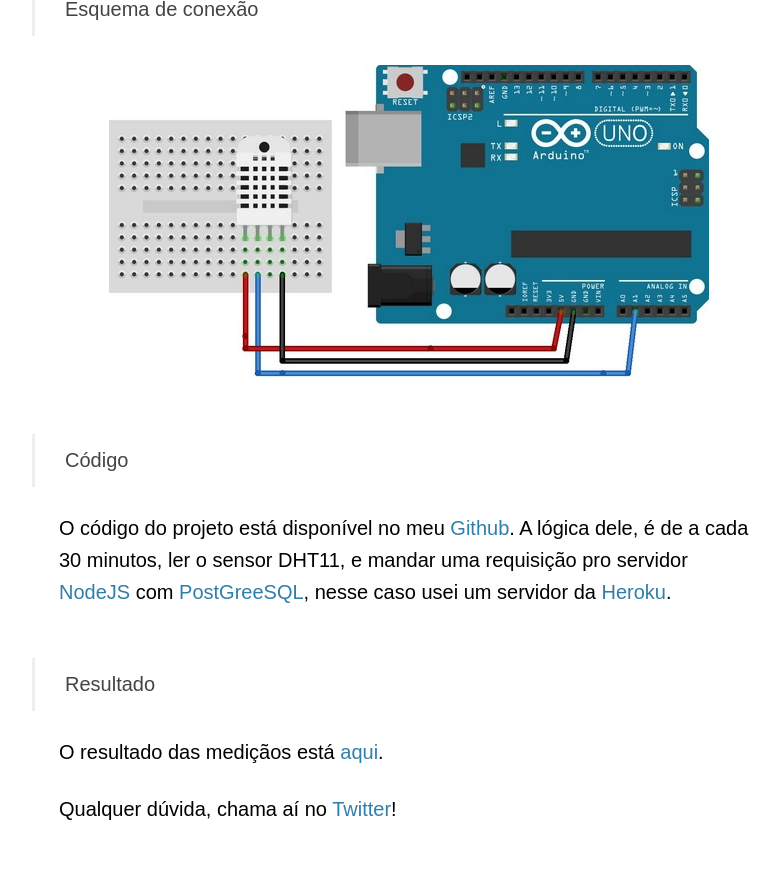
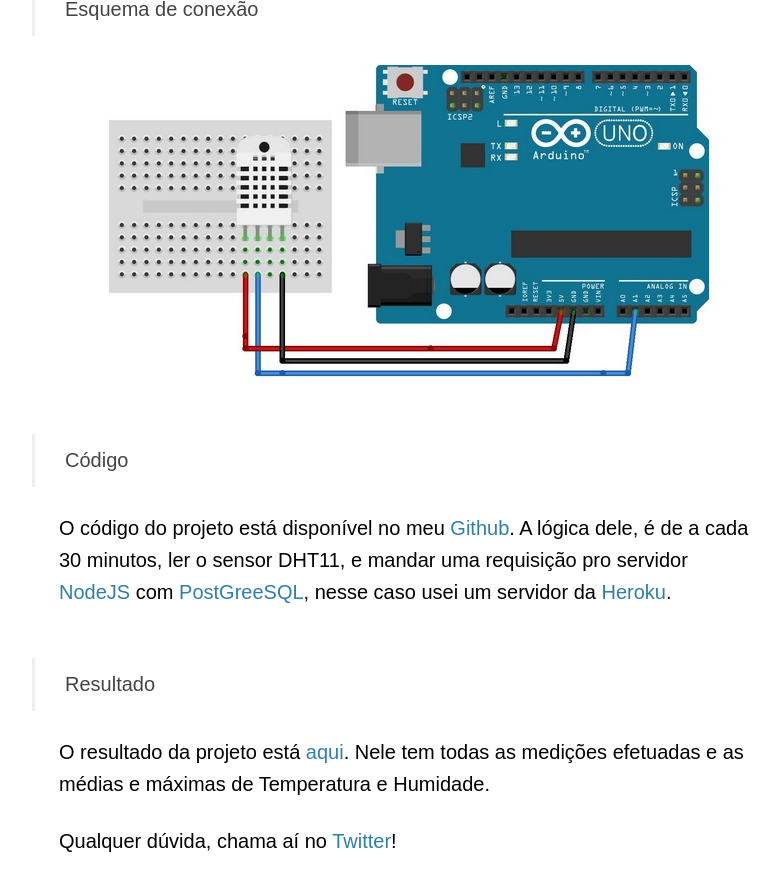
Before and after one commit to fabriciomrkonell/fabriciomrkonell, a Jekyll site: the page built from _posts/2014-08-27-schroeder-arduino.markdown, in a window 1280 px wide and 900 px high, scrolled down 949 px. Shown: the top 891 px of the window, without its empty margins (231-1011 px from the left). Built offline with Jekyll 4.4.1, drawn with Linux system fonts in a browser that asks for light colours; some web fonts are replaced; Markdown is read by kramdown in place of the engine named in the settings; comment, search, counter and statistics services are not loaded; before the commit the page ends 1817 px from its top, so only the background shows below that.

Commit message:
Update 2014-08-27-schroeder-arduino.markdown

```diff
--- a/_posts/2014-08-27-schroeder-arduino.markdown
+++ b/_posts/2014-08-27-schroeder-arduino.markdown
@@ -18,6 +18,6 @@
 O código do projeto está disponível no meu <a href="https://github.com/FabricioRonchi/arduino" target="blank">Github</a>. A lógica dele, é de a cada 30 minutos, ler o sensor DHT11, e mandar uma requisição pro servidor <a href="http://nodejs.org/" target="blank">NodeJS</a> com <a href="http://www.postgresql.org/" target="blank">PostGreeSQL</a>, nesse caso usei um servidor da <a href="https://www.heroku.com/" target="blank">Heroku</a>.
 
 <h3>Resultado</h3>
-O resultado das mediçãos está <a href="http://fabricioronchi.com/arduino/" target="blank">aqui</a>.
+O resultado da projeto está <a href="http://fabricioronchi.com/arduino/" target="blank">aqui</a>. Nele tem todas as medições efetuadas e as médias e máximas de Temperatura e Humidade.
 
 Qualquer dúvida, chama aí no <a href="https://twitter.com/realronchi" target="blank">Twitter</a>!
```
